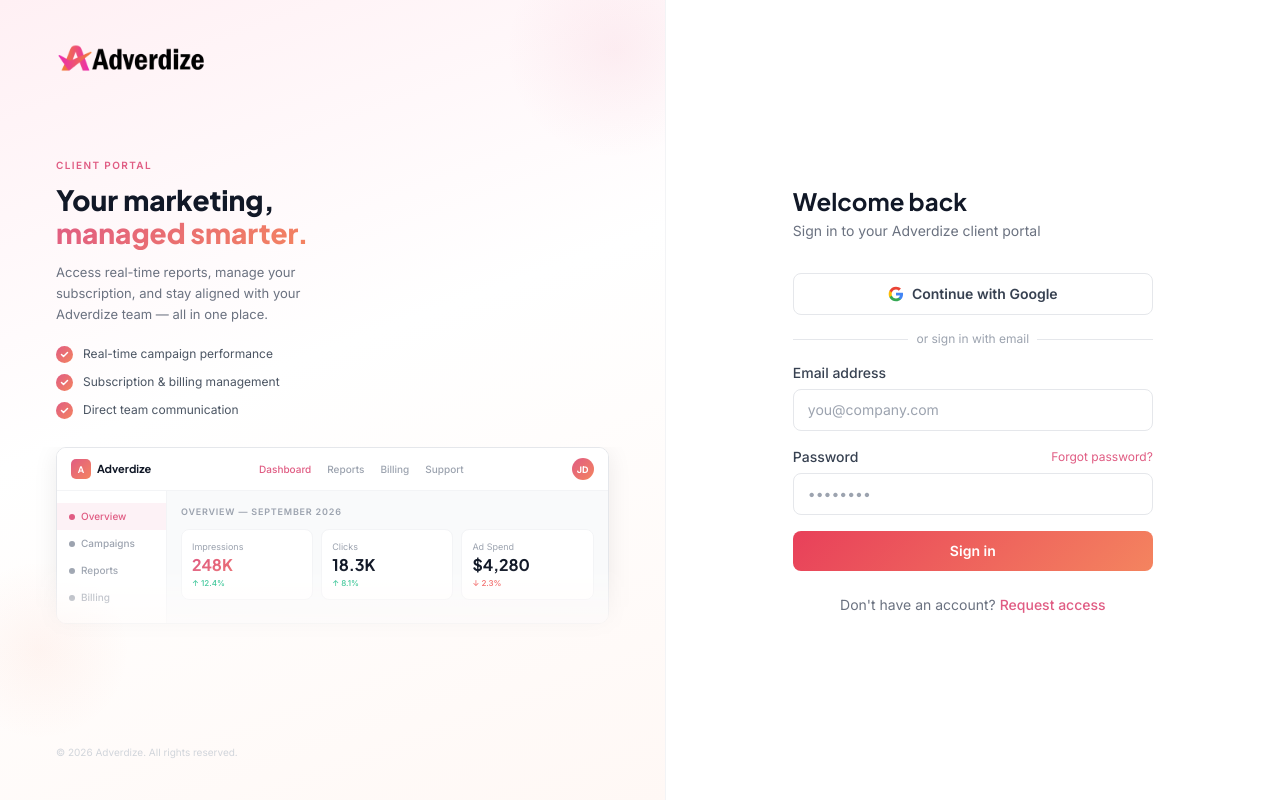
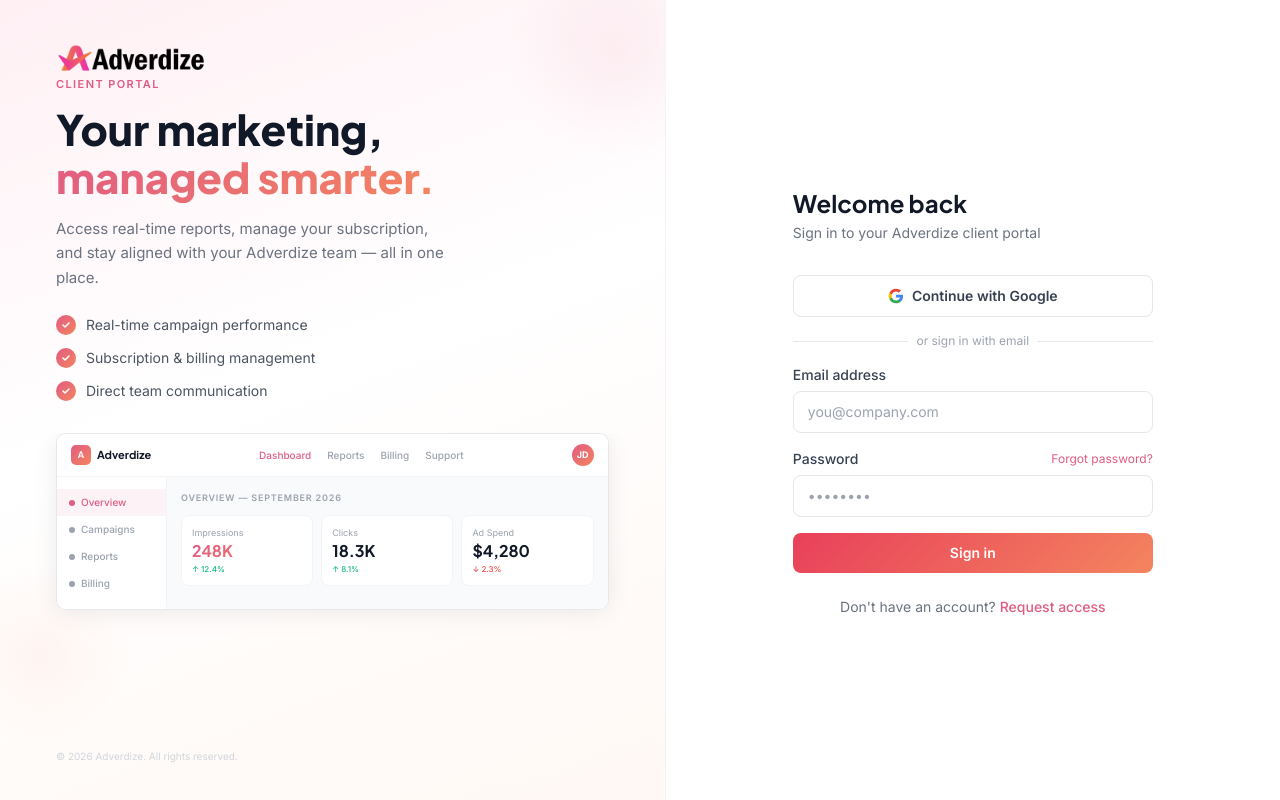
Before and after one commit to veronica-adverdize/adverdize-portal, a Next.js app: page /auth/login in a window 1280 px wide. Shown: the top 800 px of the page. Built offline with nearby package versions, Linux system fonts and the light colour scheme.

Commit message:
Update auth dashboard with bigger text, taller mockup window, and a smoother deeper fade

```diff
--- a/src/app/auth/layout.tsx
+++ b/src/app/auth/layout.tsx
@@ -34,13 +34,13 @@ export default function AuthLayout({
           <div className="flex flex-col my-auto">
 
           {/* Copy */}
-          <p className="text-[10px] font-semibold uppercase tracking-[1.4px] mb-2.5" style={{ color: "#E05C83" }}>
+          <p className="text-[11px] font-semibold uppercase tracking-[1.4px] mb-3" style={{ color: "#E05C83" }}>
             Client Portal
           </p>
 
           <h2
-            className="font-display font-extrabold text-gray-900 leading-[1.2] mb-3"
-            style={{ fontSize: "28px" }}
+            className="font-display font-extrabold text-gray-900 leading-[1.15] mb-4"
+            style={{ fontSize: "42px" }}
           >
             Your marketing,<br />
             <span
@@ -54,12 +54,12 @@ export default function AuthLayout({
             </span>
           </h2>
 
-          <p className="text-[13px] leading-relaxed text-gray-500 mb-5 max-w-[300px]">
+          <p className="text-[15px] leading-relaxed text-gray-500 mb-6 max-w-[400px]">
             Access real-time reports, manage your subscription, and stay aligned with your Adverdize team — all in one place.
           </p>
 
           {/* Feature list */}
-          <div className="flex flex-col gap-2.5 mb-7">
+          <div className="flex flex-col gap-3 mb-8">
             {[
               "Real-time campaign performance",
               "Subscription & billing management",
@@ -67,14 +67,14 @@ export default function AuthLayout({
             ].map((item) => (
               <div key={item} className="flex items-center gap-2.5">
                 <div
-                  className="w-[17px] h-[17px] rounded-full flex items-center justify-center shrink-0"
+                  className="w-[20px] h-[20px] rounded-full flex items-center justify-center shrink-0"
                   style={{ background: "linear-gradient(135deg, #E05C83, #F4845F)" }}
                 >
-                  <svg width="9" height="9" viewBox="0 0 9 9" fill="none">
-                    <path d="M1.5 4.5l2 2 4-4" stroke="white" strokeWidth="1.5" strokeLinecap="round" strokeLinejoin="round" />
+                  <svg width="10" height="10" viewBox="0 0 10 10" fill="none">
+                    <path d="M2 5l2 2 4-4" stroke="white" strokeWidth="1.5" strokeLinecap="round" strokeLinejoin="round" />
                   </svg>
                 </div>
-                <span className="text-[12px] text-gray-600">{item}</span>
+                <span className="text-[14px] text-gray-600">{item}</span>
               </div>
             ))}
           </div>
@@ -83,10 +83,10 @@ export default function AuthLayout({
           <div
             className="overflow-hidden shrink-0"
             style={{
-              height: "200px",
+              height: "300px",
               margin: "0 -56px",
-              maskImage: "linear-gradient(to bottom, black 0%, black 60%, transparent 100%)",
-              WebkitMaskImage: "linear-gradient(to bottom, black 0%, black 60%, transparent 100%)",
+              maskImage: "linear-gradient(to bottom, black 0%, black 55%, transparent 95%)",
+              WebkitMaskImage: "linear-gradient(to bottom, black 0%, black 55%, transparent 95%)",
             }}
           >
             <div
```
